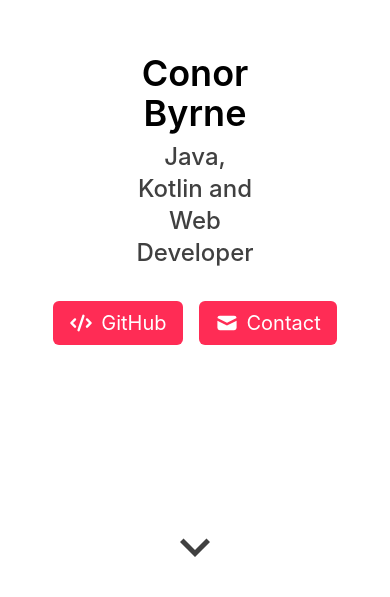
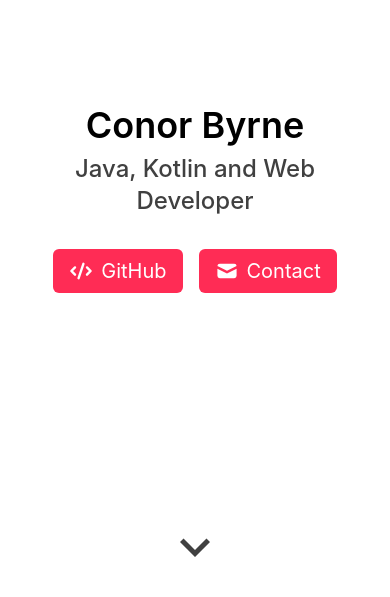
Before and after one commit to cbyrneee/old.cbyrne.dev, a Next.js app: page / in a window 390 px wide. Shown: the part 247-844 px from the top of the page. Built offline with nearby package versions, Linux system fonts and the light colour scheme; no server answers.

Commit message:
Fix landing layout on mobile

```diff
--- a/src/styles/Landing.module.css
+++ b/src/styles/Landing.module.css
@@ -3,7 +3,7 @@
 }
 
 .main {
-    @apply text-center w-4/12 flex flex-col justify-center items-center;
+    @apply text-center w-full md:w-4/12 flex flex-col justify-center items-center;
 }
 
 .title {
@@ -15,7 +15,7 @@
 }
 
 .lastFMInfo {
-    @apply pt-8 w-full px-8;
+    @apply pt-8 md:w-full md:px-8;
 }
 
 .buttonContainer {
```
